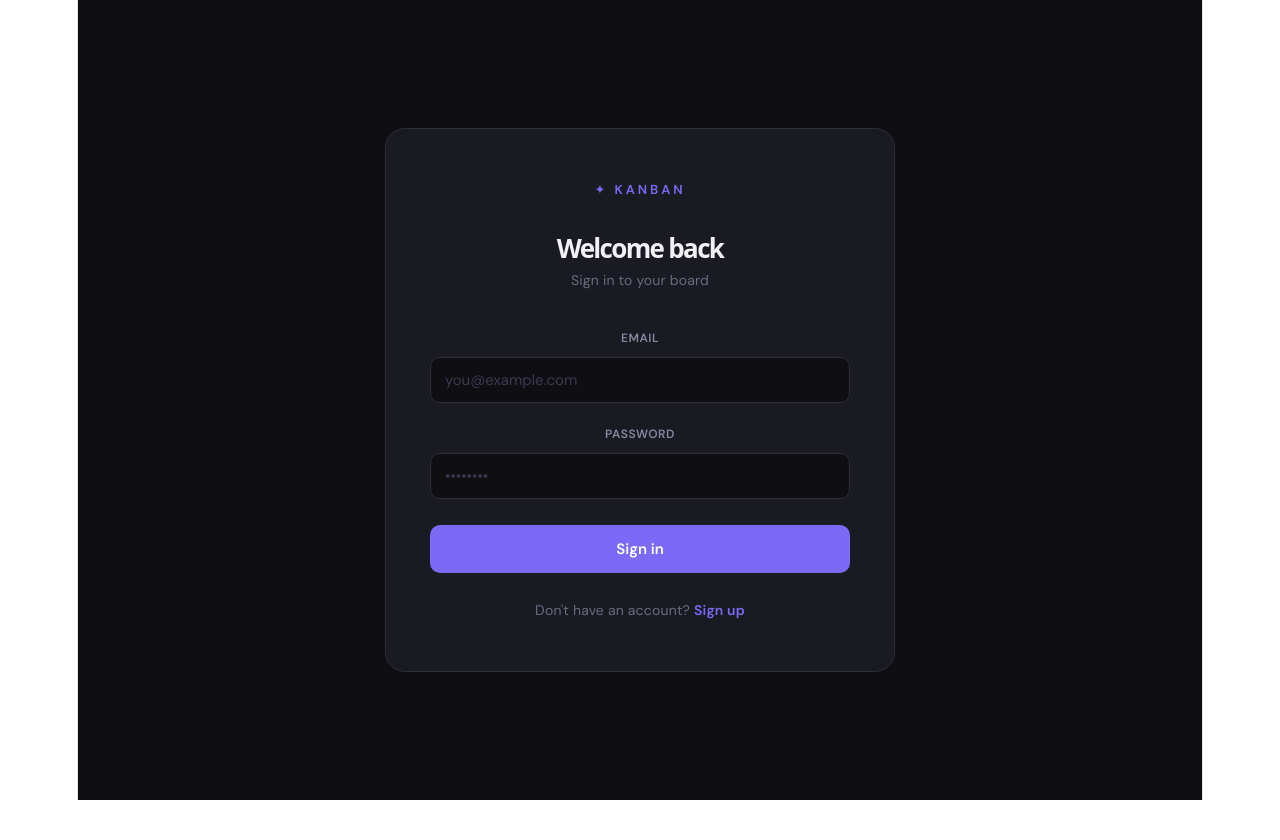
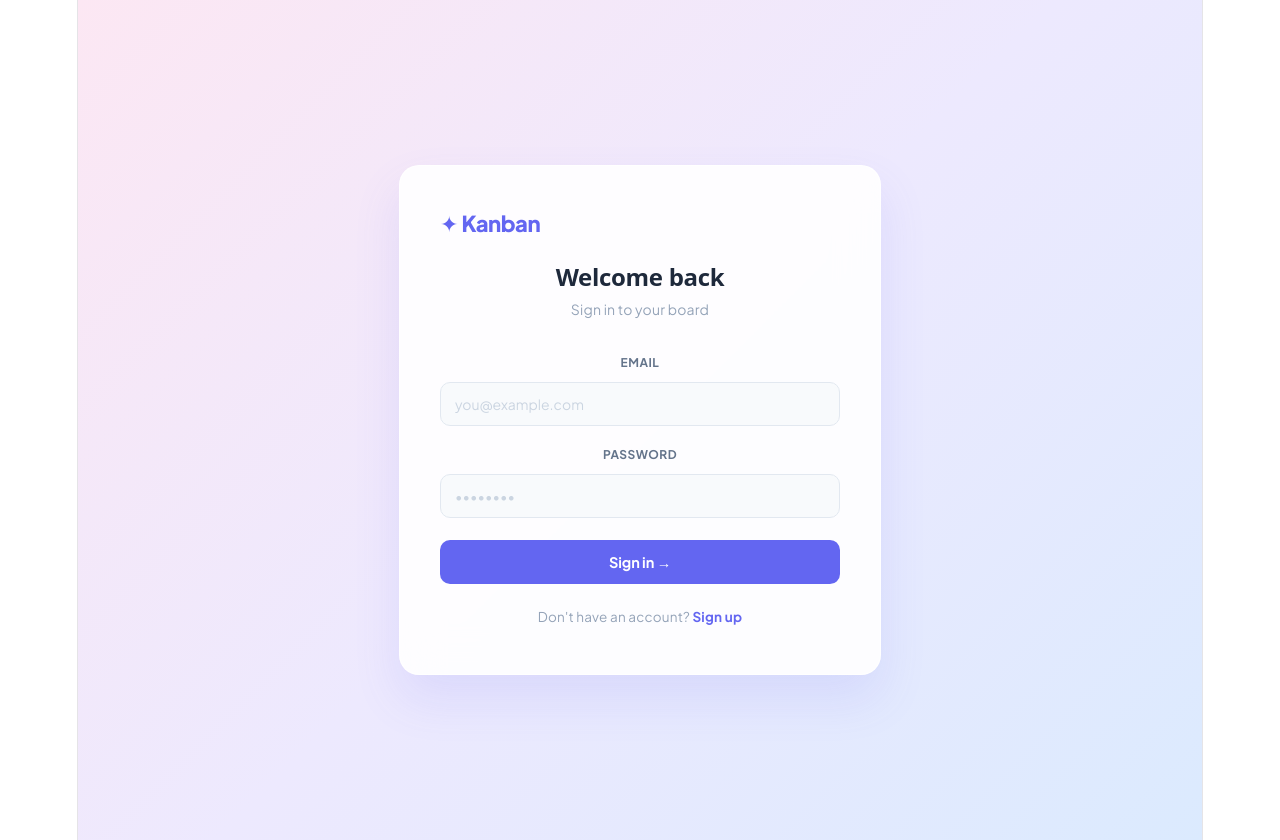
Before and after one commit to issikaaymeric/Kanban-Web-App, a React (Vite) app in the folder frontend/: page / in a window 1280 px wide. Before the commit the page ends 800 px from the top, so only its background shows below. Built offline with nearby package versions, Linux system fonts and the light colour scheme; no server answers.

Commit message:
Update Auth.jsx

```diff
--- a/frontend/src/components/Auth.jsx
+++ b/frontend/src/components/Auth.jsx
@@ -2,126 +2,87 @@ import React, { useState } from 'react';
 import { supabase } from './supabaseClient';
 import styled, { keyframes } from 'styled-components';
 
-const fadeIn = keyframes`from { opacity: 0; transform: translateY(16px); } to { opacity: 1; transform: translateY(0); }`;
+const fadeUp = keyframes`from{opacity:0;transform:translateY(20px)}to{opacity:1;transform:translateY(0)}`;
 
 const Page = styled.div`
   min-height: 100vh;
-  background: #0f0f13;
-  display: flex;
-  align-items: center;
-  justify-content: center;
-  font-family: 'DM Sans', sans-serif;
+  background: linear-gradient(135deg, #fce7f3 0%, #ede9fe 50%, #dbeafe 100%);
+  display: flex; align-items: center; justify-content: center;
+  font-family: 'Plus Jakarta Sans', sans-serif;
+  padding: 20px;
 `;
 
 const Card = styled.div`
-  background: #1a1a22;
-  border: 1px solid #2e2e3a;
+  background: rgba(255,255,255,0.9);
+  backdrop-filter: blur(20px);
+  border: 1px solid rgba(255,255,255,0.8);
   border-radius: 20px;
-  padding: 48px 44px;
-  width: 100%;
-  max-width: 420px;
-  animation: ${fadeIn} 0.4s ease;
+  padding: 44px 40px;
+  width: 100%; max-width: 400px;
+  box-shadow: 0 24px 48px rgba(99,102,241,0.12);
+  animation: ${fadeUp} 0.4s ease;
 `;
 
 const Logo = styled.div`
-  font-size: 13px;
-  font-weight: 600;
-  letter-spacing: 3px;
-  text-transform: uppercase;
-  color: #7c6af7;
-  margin-bottom: 32px;
+  font-size: 22px; font-weight: 800; color: #6366f1;
+  letter-spacing: -0.5px; margin-bottom: 28px;
+  display: flex; align-items: center; gap: 6px;
 `;
 
 const Title = styled.h1`
-  font-size: 26px;
-  font-weight: 700;
-  color: #f0f0f5;
-  margin: 0 0 6px;
+  font-size: 24px; font-weight: 800; color: #1e293b;
+  margin: 0 0 6px; letter-spacing: -0.3px;
 `;
 
 const Sub = styled.p`
-  font-size: 14px;
-  color: #6b6b80;
-  margin: 0 0 32px;
+  font-size: 14px; color: #94a3b8; margin: 0 0 28px;
 `;
 
+const Field = styled.div`margin-bottom: 16px;`;
+
 const Label = styled.label`
-  display: block;
-  font-size: 12px;
-  font-weight: 600;
-  letter-spacing: 0.5px;
-  color: #8888a0;
-  margin-bottom: 6px;
-  text-transform: uppercase;
+  display: block; font-size: 12px; font-weight: 700;
+  color: #64748b; margin-bottom: 6px;
+  text-transform: uppercase; letter-spacing: 0.5px;
 `;
 
 const Input = styled.input`
-  width: 100%;
-  background: #0f0f13;
-  border: 1px solid ${p => p.$error ? '#f97066' : '#2e2e3a'};
-  border-radius: 10px;
-  padding: 12px 14px;
-  font-size: 15px;
-  color: #f0f0f5;
-  font-family: inherit;
-  outline: none;
-  box-sizing: border-box;
-  transition: border-color 0.2s;
-  &:focus { border-color: #7c6af7; }
-  &::placeholder { color: #3a3a50; }
+  width: 100%; background: #f8fafc;
+  border: 1.5px solid ${p => p.$error ? '#ef4444' : '#e2e8f0'};
+  border-radius: 10px; padding: 12px 14px; font-size: 14px;
+  color: #1e293b; font-family: inherit; outline: none; box-sizing: border-box;
+  transition: border-color 0.15s, background 0.15s;
+  &:focus { border-color: #6366f1; background: #fff; }
+  &::placeholder { color: #cbd5e1; }
 `;
 
-const Field = styled.div`margin-bottom: 18px;`;
-
 const Btn = styled.button`
-  width: 100%;
-  background: #7c6af7;
-  color: #fff;
-  border: none;
-  border-radius: 10px;
-  padding: 14px;
-  font-size: 15px;
-  font-weight: 600;
-  font-family: inherit;
-  cursor: pointer;
-  margin-top: 8px;
-  transition: background 0.2s, transform 0.1s;
-  &:hover { background: #6a58e8; }
-  &:active { transform: scale(0.98); }
-  &:disabled { background: #3a3a50; cursor: not-allowed; }
+  width: 100%; background: #6366f1; color: #fff;
+  border: none; border-radius: 10px; padding: 13px;
+  font-size: 14.5px; font-weight: 700; font-family: inherit;
+  cursor: pointer; margin-top: 6px;
+  transition: background 0.15s, transform 0.1s;
+  letter-spacing: -0.1px;
+  &:hover { background: #4f46e5; }
+  &:active { transform: scale(0.99); }
+  &:disabled { background: #c7d2fe; cursor: not-allowed; }
 `;
 
 const Toggle = styled.p`
-  text-align: center;
-  font-size: 14px;
-  color: #6b6b80;
-  margin-top: 24px;
+  text-align: center; font-size: 13.5px; color: #94a3b8;
+  margin-top: 20px;
   span {
-    color: #7c6af7;
-    cursor: pointer;
-    font-weight: 600;
+    color: #6366f1; cursor: pointer; font-weight: 700;
     &:hover { text-decoration: underline; }
   }
 `;
 
-const Err = styled.p`
-  background: #2a1a1a;
-  border: 1px solid #f97066;
-  color: #f97066;
-  border-radius: 8px;
-  padding: 10px 14px;
-  font-size: 13px;
-  margin-bottom: 18px;
-`;
-
-const Succ = styled.p`
-  background: #1a2a1a;
-  border: 1px solid #4ade80;
-  color: #4ade80;
-  border-radius: 8px;
-  padding: 10px 14px;
-  font-size: 13px;
-  margin-bottom: 18px;
+const Alert = styled.p`
+  border-radius: 8px; padding: 10px 14px;
+  font-size: 13px; margin-bottom: 16px;
+  background: ${p => p.$success ? '#f0fdf4' : '#fef2f2'};
+  border: 1px solid ${p => p.$success ? '#bbf7d0' : '#fecaca'};
+  color: ${p => p.$success ? '#16a34a' : '#ef4444'};
 `;
 
 export default function Auth() {
@@ -155,22 +116,27 @@ export default function Auth() {
     }
   };
 
+  const switchMode = () => {
+    setMode(m => m === 'login' ? 'signup' : 'login');
+    setError(''); setSuccess('');
+  };
+
   return (
     <Page>
-      <link href="https://fonts.googleapis.com/css2?family=DM+Sans:wght@400;500;600;700&display=swap" rel="stylesheet" />
+      <link href="https://fonts.googleapis.com/css2?family=Plus+Jakarta+Sans:wght@400;500;600;700;800&display=swap" rel="stylesheet" />
       <Card>
         <Logo>✦ Kanban</Logo>
-        <Title>{mode === 'login' ? 'Welcome back' : 'Create account'}</Title>
-        <Sub>{mode === 'login' ? 'Sign in to your board' : 'Start managing your tasks'}</Sub>
+        <Title>{mode === 'login' ? 'Welcome back' : 'Get started'}</Title>
+        <Sub>{mode === 'login' ? 'Sign in to your board' : 'Create your free account'}</Sub>
 
-        {error && <Err>{error}</Err>}
-        {success && <Succ>{success}</Succ>}
+        {error && <Alert>{error}</Alert>}
+        {success && <Alert $success>{success}</Alert>}
 
         <form onSubmit={handle}>
           {mode === 'signup' && (
             <Field>
               <Label>Full name</Label>
-              <Input placeholder="John Doe" value={name} onChange={e => setName(e.target.value)} required />
+              <Input placeholder="Jane Doe" value={name} onChange={e => setName(e.target.value)} required />
             </Field>
           )}
           <Field>
@@ -182,15 +148,13 @@ export default function Auth() {
             <Input type="password" placeholder="••••••••" value={password} onChange={e => setPassword(e.target.value)} required />
           </Field>
           <Btn type="submit" disabled={loading}>
-            {loading ? 'Please wait…' : mode === 'login' ? 'Sign in' : 'Create account'}
+            {loading ? 'Please wait…' : mode === 'login' ? 'Sign in →' : 'Create account →'}
           </Btn>
         </form>
 
         <Toggle>
           {mode === 'login' ? "Don't have an account? " : 'Already have an account? '}
-          <span onClick={() => { setMode(mode === 'login' ? 'signup' : 'login'); setError(''); setSuccess(''); }}>
-            {mode === 'login' ? 'Sign up' : 'Sign in'}
-          </span>
+          <span onClick={switchMode}>{mode === 'login' ? 'Sign up' : 'Sign in'}</span>
         </Toggle>
       </Card>
     </Page>
```
